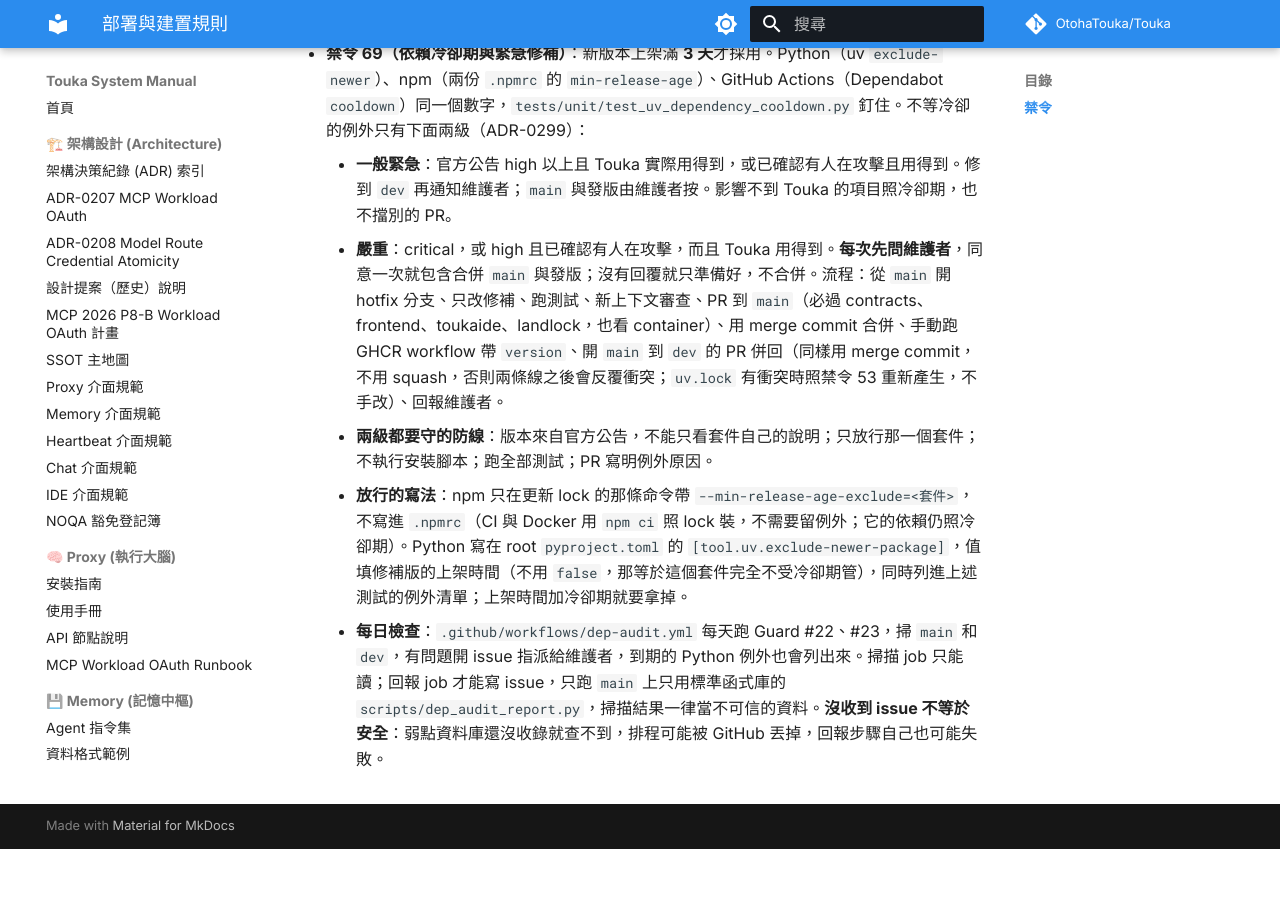
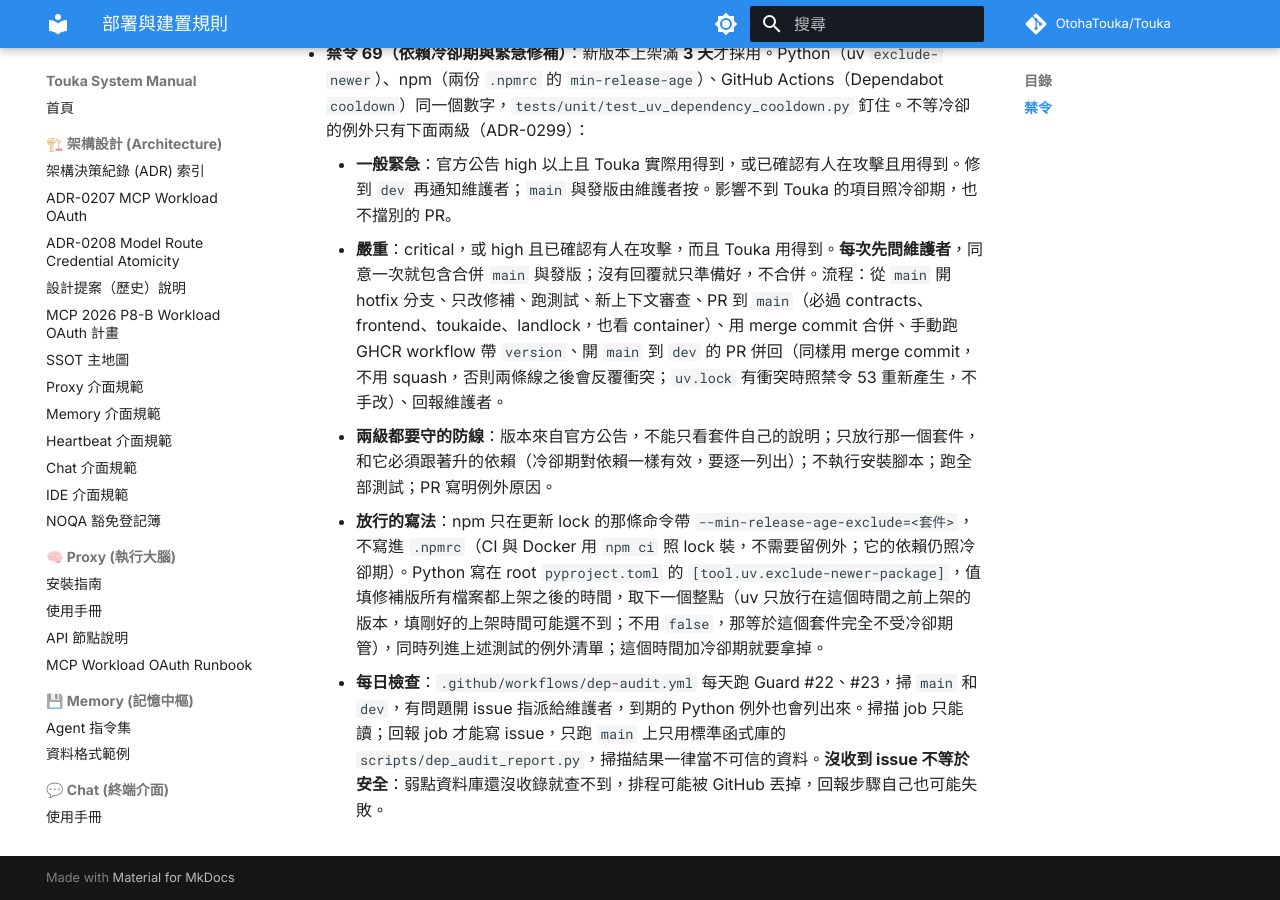
Before and after one commit to OtohaTouka/Touka, an MkDocs documentation site: the page built from docs/rules/deploy.md, in a window 1280 px wide and 900 px high, scrolled down 1029 px. Built offline with MkDocs 1.6.1 and Material for MkDocs 9.7.7, drawn with Linux system fonts in a browser that asks for light colours; comment, search, counter and statistics services are not loaded; before the commit the page ends 1878 px from its top, so only the background shows below that.

Commit message:
docs(rules): say what the Python exception value must be and that dependencies count
Tested with uv 0.12.1: the exact upload time misses the release, and a fix
that needs an equally new dependency needs that dependency listed too.

Co-Authored-By: Claude Opus 5.5 <noreply@anthropic.com>

```diff
--- a/docs/rules/deploy.md
+++ b/docs/rules/deploy.md
@@ -12,6 +12,6 @@
 *   **禁令 69（依賴冷卻期與緊急修補）**：新版本上架滿 **3 天**才採用。Python（uv `exclude-newer`）、npm（兩份 `.npmrc` 的 `min-release-age`）、GitHub Actions（Dependabot `cooldown`）同一個數字，`tests/unit/test_uv_dependency_cooldown.py` 釘住。不等冷卻的例外只有下面兩級（ADR-0299）：
     *   **一般緊急**：官方公告 high 以上且 Touka 實際用得到，或已確認有人在攻擊且用得到。修到 `dev` 再通知維護者；`main` 與發版由維護者按。影響不到 Touka 的項目照冷卻期，也不擋別的 PR。
     *   **嚴重**：critical，或 high 且已確認有人在攻擊，而且 Touka 用得到。**每次先問維護者**，同意一次就包含合併 `main` 與發版；沒有回覆就只準備好，不合併。流程：從 `main` 開 hotfix 分支、只改修補、跑測試、新上下文審查、PR 到 `main`（必過 contracts、frontend、toukaide、landlock，也看 container）、用 merge commit 合併、手動跑 GHCR workflow 帶 `version`、開 `main` 到 `dev` 的 PR 併回（同樣用 merge commit，不用 squash，否則兩條線之後會反覆衝突；`uv.lock` 有衝突時照禁令 53 重新產生，不手改）、回報維護者。
-    *   **兩級都要守的防線**：版本來自官方公告，不能只看套件自己的說明；只放行那一個套件；不執行安裝腳本；跑全部測試；PR 寫明例外原因。
-    *   **放行的寫法**：npm 只在更新 lock 的那條命令帶 `--min-release-age-exclude=<套件>`，不寫進 `.npmrc`（CI 與 Docker 用 `npm ci` 照 lock 裝，不需要留例外；它的依賴仍照冷卻期）。Python 寫在 root `pyproject.toml` 的 `[tool.uv.exclude-newer-package]`，值填修補版的上架時間（不用 `false`，那等於這個套件完全不受冷卻期管），同時列進上述測試的例外清單；上架時間加冷卻期就要拿掉。
+    *   **兩級都要守的防線**：版本來自官方公告，不能只看套件自己的說明；只放行那一個套件，和它必須跟著升的依賴（冷卻期對依賴一樣有效，要逐一列出）；不執行安裝腳本；跑全部測試；PR 寫明例外原因。
+    *   **放行的寫法**：npm 只在更新 lock 的那條命令帶 `--min-release-age-exclude=<套件>`，不寫進 `.npmrc`（CI 與 Docker 用 `npm ci` 照 lock 裝，不需要留例外；它的依賴仍照冷卻期）。Python 寫在 root `pyproject.toml` 的 `[tool.uv.exclude-newer-package]`，值填修補版所有檔案都上架之後的時間，取下一個整點（uv 只放行在這個時間之前上架的版本，填剛好的上架時間可能選不到；不用 `false`，那等於這個套件完全不受冷卻期管），同時列進上述測試的例外清單；這個時間加冷卻期就要拿掉。
     *   **每日檢查**：`.github/workflows/dep-audit.yml` 每天跑 Guard #22、#23，掃 `main` 和 `dev`，有問題開 issue 指派給維護者，到期的 Python 例外也會列出來。掃描 job 只能讀；回報 job 才能寫 issue，只跑 `main` 上只用標準函式庫的 `scripts/dep_audit_report.py`，掃描結果一律當不可信的資料。**沒收到 issue 不等於安全**：弱點資料庫還沒收錄就查不到，排程可能被 GitHub 丟掉，回報步驟自己也可能失敗。
```
Also changed, not shown: docs/architecture/adr/0299-dependency-cooldown-and-emergency-patches.md (+1 -1 lines), 2 other files.
